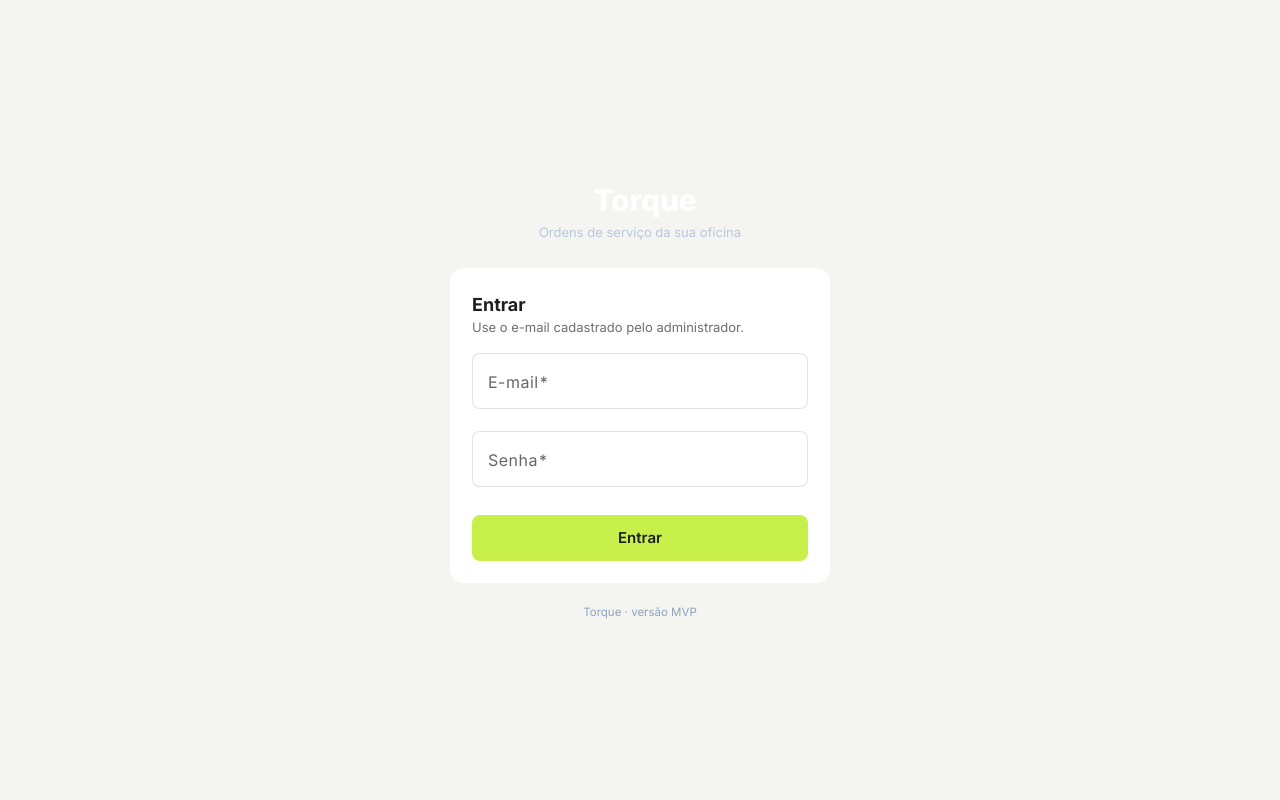
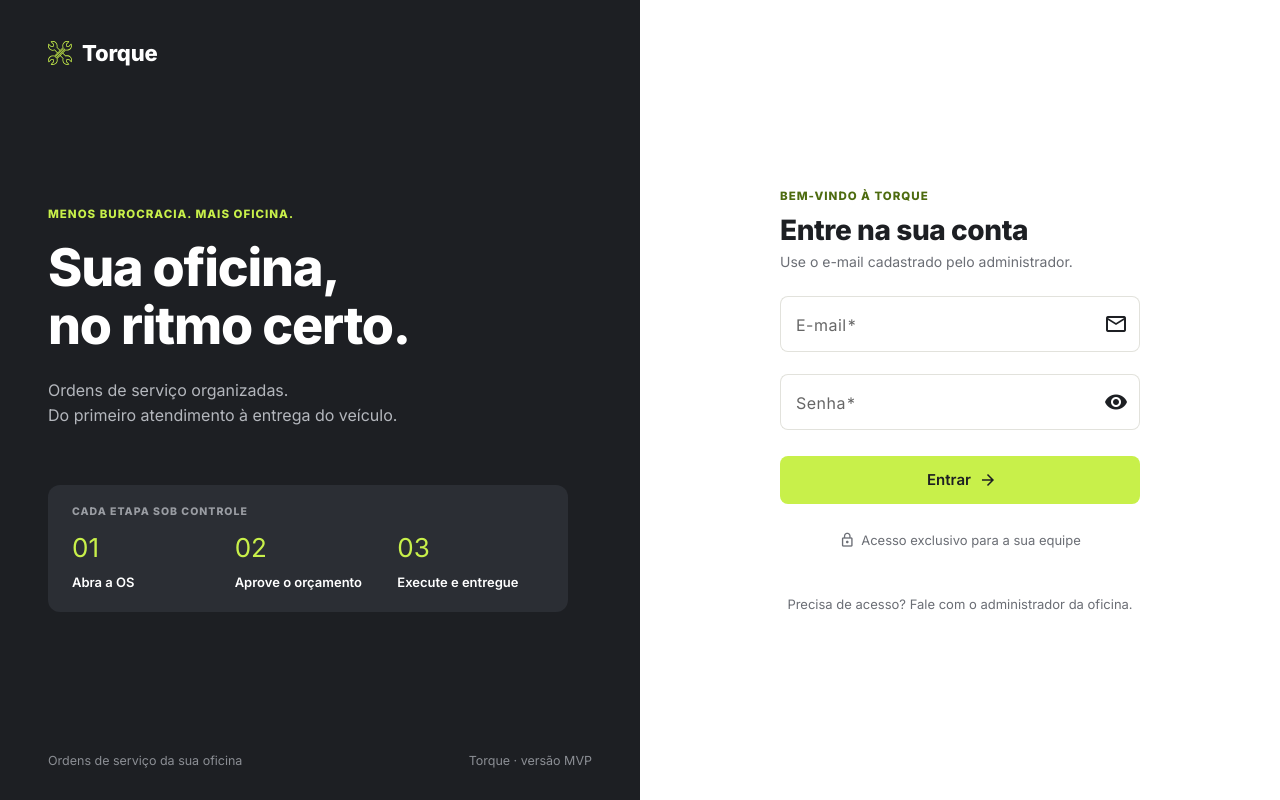
Before and after one commit to gabriel-afd/torque, an Angular app in the folder torque-web/: page /login in a window 1280 px wide. Built offline with nearby package versions, Linux system fonts and the light colour scheme.

Commit message:
feat: redesenha o login em duas colunas com mostrar senha

```diff
--- a/torque-web/src/app/login/login.component.html
+++ b/torque-web/src/app/login/login.component.html
@@ -1,20 +1,39 @@
 <main class="login">
-  <div class="marca">
-    <div class="logo"><span class="marca-icone" aria-hidden="true"></span>Torque</div>
-    <p>Ordens de serviço da sua oficina</p>
+  <section class="apresentacao" aria-label="Sobre o Torque">
+    <div class="logo"><span class="icone" aria-hidden="true"></span>Torque</div>
+
+    <div class="chamada">
+      <p class="sobretitulo">Menos burocracia. Mais oficina.</p>
+      <h1>Sua oficina,<br />no ritmo certo.</h1>
+      <p class="texto">Ordens de serviço organizadas.<br />Do primeiro atendimento à entrega do veículo.</p>
+
+      <div class="etapas">
+        <p class="rotulo">Cada etapa sob controle</p>
+        <ol>
+          @for (etapa of etapas; track etapa; let i = $index) {
+            <li><b>0{{ i + 1 }}</b><span>{{ etapa }}</span></li>
+          }
+        </ol>
+      </div>
     </div>
 
+    <div class="rodape"><span>Ordens de serviço da sua oficina</span><span>Torque · versão MVP</span></div>
+  </section>
+
+  <section class="acesso">
     <form class="caixa" [formGroup]="form" (ngSubmit)="entrar()" novalidate>
-    <h1>Entrar</h1>
+      <p class="boas-vindas">Bem-vindo à Torque</p>
+      <h2>Entre na sua conta</h2>
       <p class="sub">Use o e-mail cadastrado pelo administrador.</p>
 
       @if (erro()) {
         <div class="erro" role="alert" data-testid="erro-login">{{ erro() }}</div>
       }
 
-    <mat-form-field appearance="outline">
+      <mat-form-field>
         <mat-label>E-mail</mat-label>
         <input matInput type="email" formControlName="email" autocomplete="username" inputmode="email" />
+        <mat-icon matSuffix>mail_outline</mat-icon>
         @if (form.controls.email.hasError('required')) {
           <mat-error>Informe o e-mail</mat-error>
         } @else if (form.controls.email.hasError('email')) {
@@ -22,22 +41,33 @@
         }
       </mat-form-field>
 
-    <mat-form-field appearance="outline">
+      <mat-form-field>
         <mat-label>Senha</mat-label>
-      <input matInput type="password" formControlName="senha" autocomplete="current-password" />
+        <input matInput [type]="mostrarSenha() ? 'text' : 'password'" formControlName="senha" autocomplete="current-password"
+               data-testid="senha" />
+        <button mat-icon-button matSuffix type="button" (click)="mostrarSenha.set(!mostrarSenha())"
+                [attr.aria-label]="mostrarSenha() ? 'Ocultar senha' : 'Mostrar senha'" data-testid="mostrar-senha">
+          <mat-icon>{{ mostrarSenha() ? 'visibility_off' : 'visibility' }}</mat-icon>
+        </button>
         @if (form.controls.senha.hasError('required')) {
           <mat-error>Informe a senha</mat-error>
         }
       </mat-form-field>
 
-    <button mat-flat-button class="acao-principal" type="submit" [disabled]="enviando()">
+      <button mat-flat-button class="acao-principal entrar" type="submit" [disabled]="enviando()">
         @if (enviando()) {
           <mat-spinner diameter="20" />
         } @else {
           Entrar
         }
+        @if (!enviando()) {
+          <mat-icon iconPositionEnd>arrow_forward</mat-icon>
+        }
       </button>
+
+      <p class="restrito"><mat-icon>lock_outline</mat-icon> Acesso exclusivo para a sua equipe</p>
     </form>
 
-  <p class="rodape">Torque · versão MVP</p>
+    <p class="ajuda">Precisa de acesso? Fale com o administrador da oficina.</p>
+  </section>
 </main>
--- a/torque-web/src/app/login/login.component.scss
+++ b/torque-web/src/app/login/login.component.scss
@@ -1,72 +1,97 @@
 .login {
   min-height: 100vh;
-  background: var(--torque-azul);
+  display: grid;
+  grid-template-columns: 1fr 1fr;
+  background: var(--torque-superficie);
+}
+
+// Metade grafite: apresentação.
+.apresentacao {
+  background: var(--torque-grafite);
+  color: #fff;
+  padding: 40px 48px 32px;
+  display: flex;
+  flex-direction: column;
+}
+
+.chamada { margin: auto 0; max-width: 520px; }
+
+.sobretitulo, .boas-vindas, .rotulo {
+  font-size: 11.5px;
+  font-weight: 800;
+  letter-spacing: 1px;
+  text-transform: uppercase;
+}
+
+.sobretitulo { color: var(--torque-lima); }
+
+h1 { font-size: 52px; line-height: 1.12; font-weight: 800; letter-spacing: -1.2px; margin: 18px 0 22px; }
+
+.texto { color: #b4b7bd; font-size: 16px; line-height: 1.6; }
+
+.etapas {
+  margin-top: 56px;
+  background: var(--torque-grafite-2);
+  border-radius: 12px;
+  padding: 20px 24px 22px;
+
+  .rotulo { color: #9a9da3; font-size: 10.5px; }
+  ol { list-style: none; margin: 14px 0 0; padding: 0; display: grid; grid-template-columns: repeat(3, 1fr); gap: 16px; }
+  b { display: block; color: var(--torque-lima); font-size: 26px; font-weight: 500; margin-bottom: 10px; }
+  span { font-size: 13px; font-weight: 600; }
+}
+
+.rodape { display: flex; justify-content: space-between; gap: 12px; font-size: 12.5px; color: #8b8e94; }
+
+// Metade clara: formulário.
+.acesso {
   display: flex;
   flex-direction: column;
   align-items: center;
   justify-content: center;
-  padding: 24px 16px;
+  padding: 32px 24px;
 }
 
-.marca {
-  color: #fff;
-  text-align: center;
-  margin-bottom: 28px;
+.caixa { width: 100%; max-width: 360px; display: flex; flex-direction: column; }
 
-  .logo {
-    justify-content: center;
-    font-size: 30px;
-  }
+.boas-vindas { color: var(--torque-lima-texto); }
 
-  p {
-    color: #b8c7db;
-    font-size: 13px;
-    margin-top: 6px;
-  }
+h2 { font-size: 28px; font-weight: 800; letter-spacing: -0.4px; margin: 10px 0 6px; }
+
+.sub { font-size: 14px; color: var(--torque-texto-suave); margin-bottom: 26px; }
+
+.entrar {
+  height: 48px;
+  font-size: 15px;
+  margin-top: 4px;
 }
 
-.caixa {
-  width: 100%;
-  max-width: 380px;
-  background: var(--torque-superficie);
-  border-radius: 14px;
-  padding: 26px 22px 22px;
+.restrito {
   display: flex;
-  flex-direction: column;
-
-  h1 {
-    font-size: 18px;
-    margin-bottom: 4px;
-  }
-
-  .sub {
-    font-size: 13px;
-    color: var(--torque-texto-suave);
-    margin-bottom: 18px;
-  }
-
-  button {
-    height: 46px;
-    font-size: 15px;
-    margin-top: 6px;
-  }
+  align-items: center;
+  justify-content: center;
+  gap: 6px;
+  margin-top: 28px;
+  font-size: 13px;
+  color: var(--torque-texto-suave);
+  mat-icon { font-size: 16px; width: 16px; height: 16px; }
 }
 
 .erro {
-  background: rgba(214, 69, 69, 0.2);
-  color: #f6a8a8;
+  background: #fdecea;
+  color: #8a1f17;
   font-size: 13px;
-  padding: 9px 12px;
+  padding: 10px 12px;
   border-radius: 8px;
-  margin-bottom: 14px;
+  margin-bottom: 16px;
 }
 
-mat-spinner {
-  margin: 0 auto;
+.ajuda { margin-top: 48px; font-size: 13px; color: var(--torque-texto-suave); }
+
+@media (max-width: 900px) {
+  .login { grid-template-columns: 1fr; }
+  .apresentacao { padding: 24px 20px; }
+  .chamada { margin: 28px 0 8px; }
+  h1 { font-size: 34px; margin: 12px 0 14px; }
+  .etapas, .rodape { display: none; }
 }
-
-.rodape {
-  color: #8fa3bf;
-  font-size: 11.5px;
-  margin-top: 22px;
-}
--- a/torque-web/src/app/login/login.component.ts
+++ b/torque-web/src/app/login/login.component.ts
@@ -3,6 +3,7 @@ import { Component, inject, signal } from '@angular/core';
 import { FormBuilder, ReactiveFormsModule, Validators } from '@angular/forms';
 import { MatButtonModule } from '@angular/material/button';
 import { MatFormFieldModule } from '@angular/material/form-field';
+import { MatIconModule } from '@angular/material/icon';
 import { MatInputModule } from '@angular/material/input';
 import { MatProgressSpinnerModule } from '@angular/material/progress-spinner';
 import { ActivatedRoute, Router } from '@angular/router';
@@ -14,7 +15,7 @@ export const MENSAGEM_CREDENCIAIS_INVALIDAS = 'E-mail ou senha inválidos';
 @Component({
   selector: 'app-login',
   standalone: true,
-  imports: [ReactiveFormsModule, MatFormFieldModule, MatInputModule, MatButtonModule, MatProgressSpinnerModule],
+  imports: [ReactiveFormsModule, MatFormFieldModule, MatIconModule, MatInputModule, MatButtonModule, MatProgressSpinnerModule],
   templateUrl: './login.component.html',
   styleUrl: './login.component.scss',
 })
@@ -29,6 +30,9 @@ export class LoginComponent {
   });
   readonly erro = signal<string | null>(null);
   readonly enviando = signal(false);
+  readonly mostrarSenha = signal(false);
+  /** Etapas do fluxo da oficina, no painel de apresentação. */
+  readonly etapas = ['Abra a OS', 'Aprove o orçamento', 'Execute e entregue'];
 
   entrar(): void {
     if (this.form.invalid) {
```
Also changed, not shown: 1 other file (tests, documents, lock files or other folders). Lines whose indentation alone changed are shown as unchanged.
